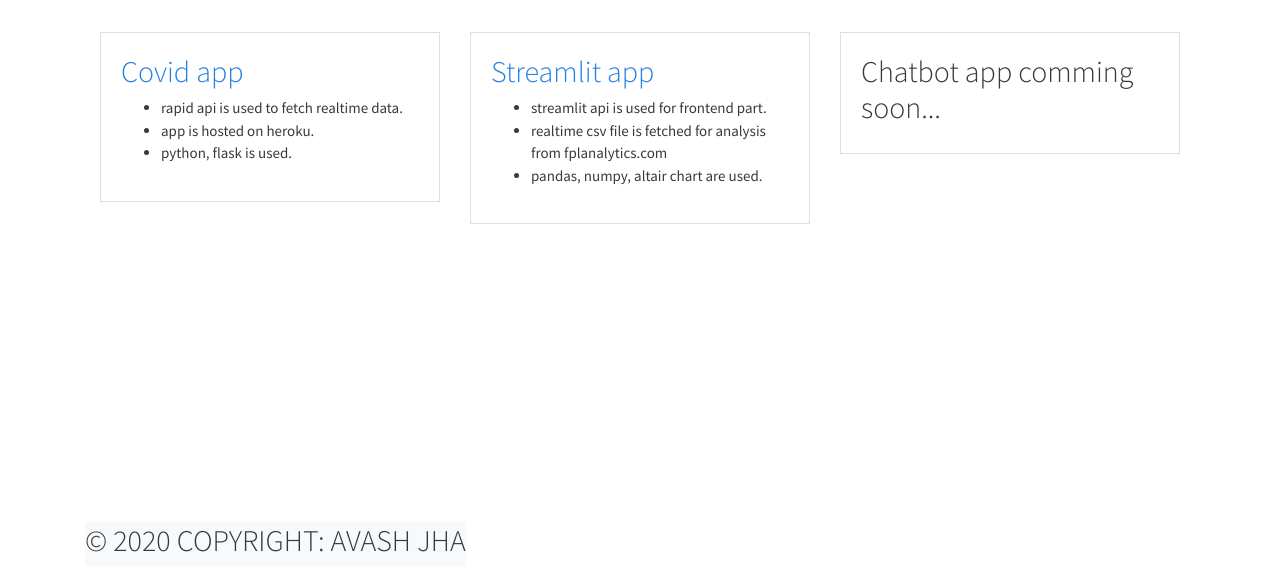
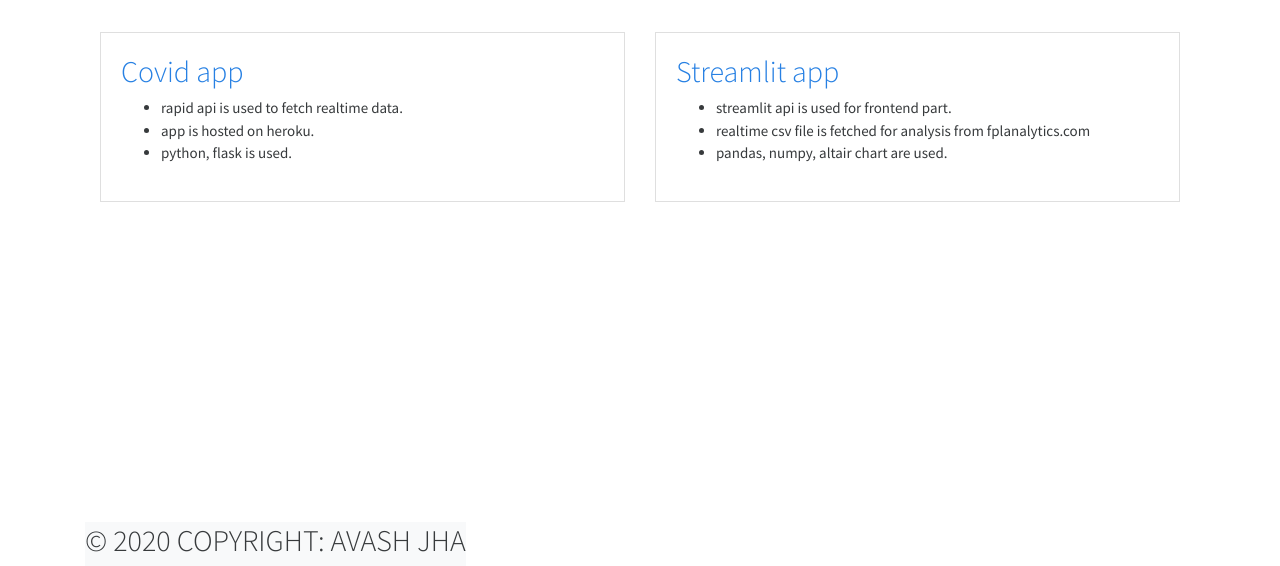
Before and after one commit to avashjha/avashjhacomnp, a plain HTML site: page index.html in a window 1280 px wide. Shown: the part 234-800 px from the top of the page. Drawn offline with nearby package versions, Linux system fonts and the light colour scheme.

Commit message:
Update index.html

```diff
--- a/index.html
+++ b/index.html
@@ -62,13 +62,6 @@
                   </div>
                </div>
 
-               <div class="col-sm col-md col-xl">
-                <div class="card">
-                    <div class="card-body">
-                      <h2>Chatbot app comming soon...</h2>
-                    </div>
-                  </div>
-               </div>
 
            </div>
        </div>
```
